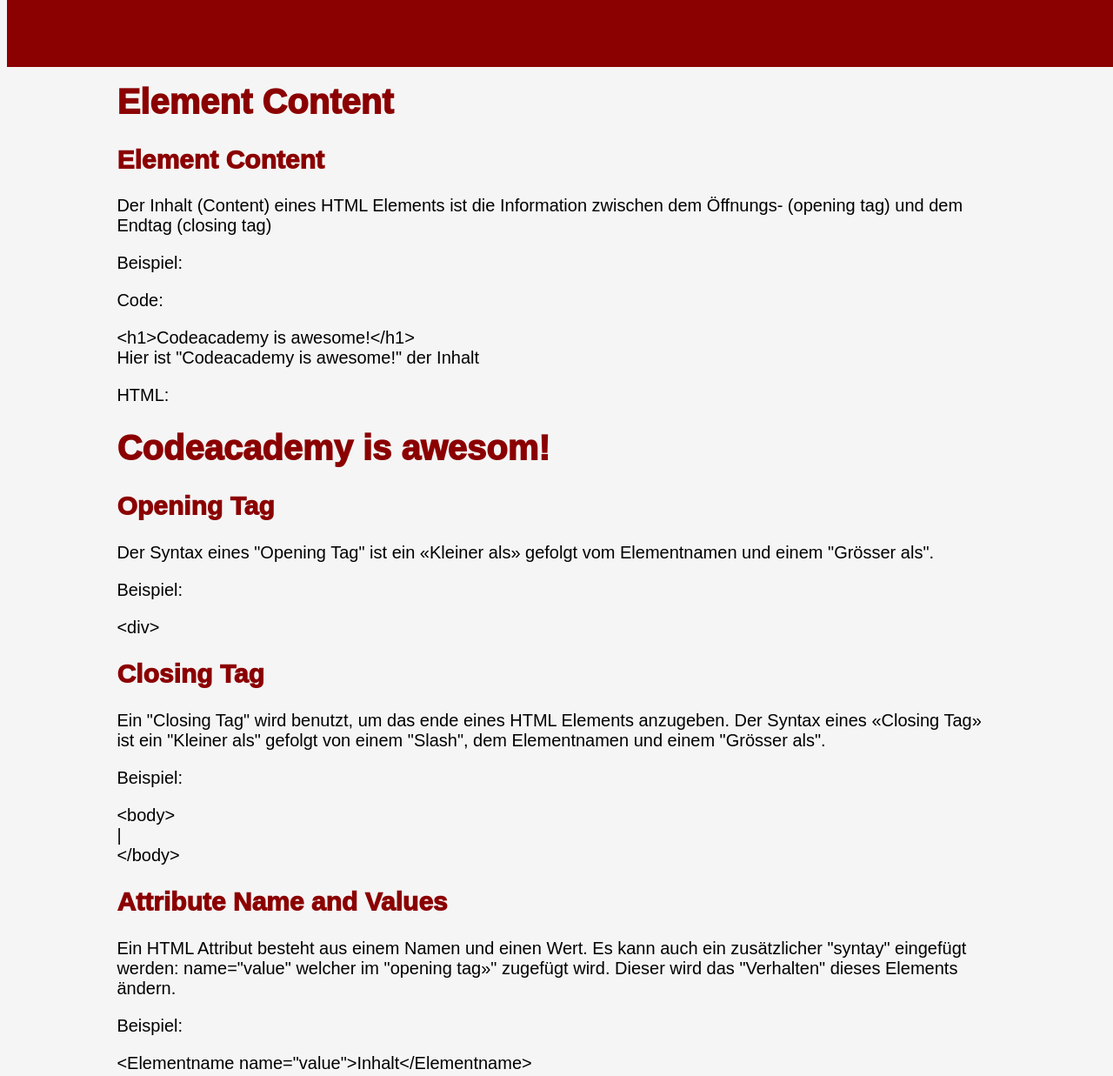
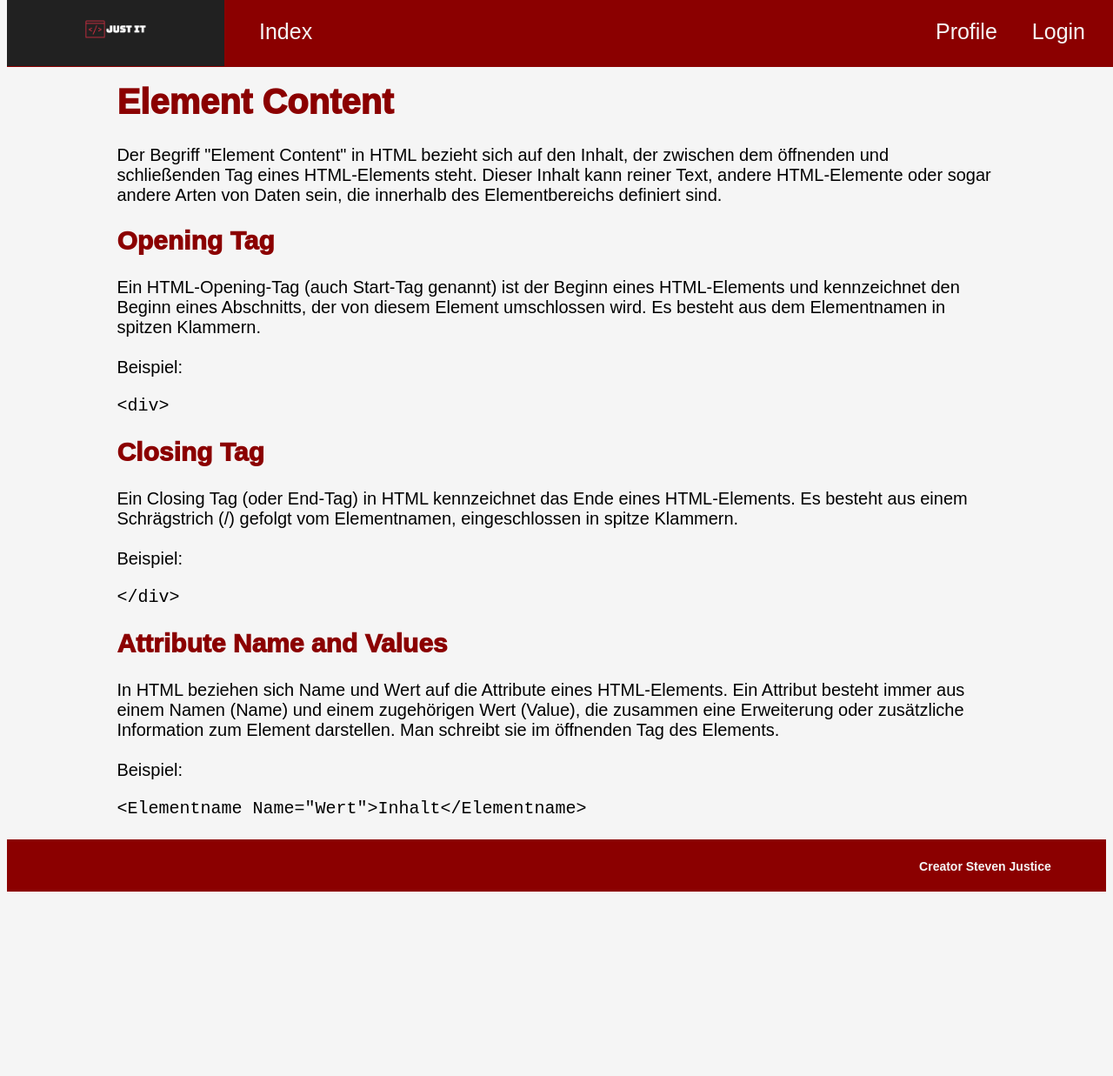
Before and after one commit to Buebeli88/Buebeli88.github.io, a plain HTML site: page resources/html/html/elementcontent.html in a window 1280 px wide. Shown: the top 1237 px of the page at 87% size. After the commit the page ends 1033 px from the top, so only its background shows below. Drawn offline with Linux system fonts and the light colour scheme.

Commit message:
Bearbeiten von html files

```diff
--- a/resources/html/html/elementcontent.html
+++ b/resources/html/html/elementcontent.html
@@ -7,61 +7,72 @@
     <link rel="stylesheet" href="../../css/layout.css" />
   </head>
   <body>
-    <header></header>
+    <header class="header">
+      <div class="left">
+        <a href="../../../index.html">
+          <img
+            src="../../images/justlogo/Just IT-horizontal.png"
+            alt="Just IT Logo"
+            width="250"
+            height="85"
+            class="logo"
+        /></a>
+        <a href="liste.html" class="liste">Index</a>
+      </div>
+      <div class="right">
+        <a href="" class="navlink">Profile</a>
+        <a href="" class="navlink">Login</a>
+      </div>
+    </header>
     <div class="container">
       <main>
         <h1>Element Content</h1>
-        <div class="elementcontent">
-          <h2>Element Content</h2>
-          <p>
-            Der Inhalt (Content) eines HTML Elements ist die Information
-            zwischen dem Öffnungs- (opening tag) und dem Endtag (closing tag)
-          </p>
-          <p>Beispiel:</p>
-          <div class="bspelement">
-            <div class="bspelement1">
-              <p>Code:</p>
-              <p>
-                &lt;h1&gt;Codeacademy is awesome!&lt;/h1&gt;<br />
-                Hier ist "Codeacademy is awesome!" der Inhalt
-              </p>
-            </div>
-            <div class="bspelement2">
-              <p>HTML:</p>
-              <h1 class="h1element">Codeacademy is awesom!</h1>
-            </div>
-          </div>
-        </div>
-        <div class="openingtag">
+        <p>
+          Der Begriff "Element Content" in HTML bezieht sich auf den Inhalt, der
+          zwischen dem öffnenden und schließenden Tag eines HTML-Elements steht.
+          Dieser Inhalt kann reiner Text, andere HTML-Elemente oder sogar andere
+          Arten von Daten sein, die innerhalb des Elementbereichs definiert
+          sind.
+        </p>
+        <section class="openingtag">
           <h2>Opening Tag</h2>
           <p>
-            Der Syntax eines "Opening Tag" ist ein «Kleiner als» gefolgt vom
-            Elementnamen und einem "Grösser als".
+            Ein HTML-Opening-Tag (auch Start-Tag genannt) ist der Beginn eines
+            HTML-Elements und kennzeichnet den Beginn eines Abschnitts, der von
+            diesem Element umschlossen wird. Es besteht aus dem Elementnamen in
+            spitzen Klammern.
+            <br /><br />
+            Beispiel:
           </p>
-          <p>Beispiel:</p>
-          <p>&lt;div&gt;</p>
-        </div>
-        <div class="closingtag">
+          <code> &lt;div&gt; </code>
+        </section>
+        <section class="closingtag">
           <h2>Closing Tag</h2>
           <p>
-            Ein "Closing Tag" wird benutzt, um das ende eines HTML Elements
-            anzugeben. Der Syntax eines «Closing Tag» ist ein "Kleiner als"
-            gefolgt von einem "Slash", dem Elementnamen und einem "Grösser als".
+            Ein Closing Tag (oder End-Tag) in HTML kennzeichnet das Ende eines
+            HTML-Elements. Es besteht aus einem Schrägstrich (/) gefolgt vom
+            Elementnamen, eingeschlossen in spitze Klammern.
+            <br /><br />
+            Beispiel:
           </p>
-          <p>Beispiel:</p>
-          <p>&lt;body&gt;<br />|<br />&lt;/body&gt;</p>
-        </div>
-        <div class="attributenamevalues">
+          <code> &lt;/div&gt; </code>
+        </section>
+        <section class="attributenamevalues">
           <h2>Attribute Name and Values</h2>
           <p>
-            Ein HTML Attribut besteht aus einem Namen und einen Wert. Es kann
-            auch ein zusätzlicher "syntay" eingefügt werden: name="value"
-            welcher im "opening tag»" zugefügt wird. Dieser wird das "Verhalten"
-            dieses Elements ändern.
+            In HTML beziehen sich Name und Wert auf die Attribute eines
+            HTML-Elements. Ein Attribut besteht immer aus einem Namen (Name) und
+            einem zugehörigen Wert (Value), die zusammen eine Erweiterung oder
+            zusätzliche Information zum Element darstellen. Man schreibt sie im
+            öffnenden Tag des Elements.
+            <br /><br />
+            Beispiel:
           </p>
-          <p>Beispiel:</p>
-          <p>&lt;Elementname name="value"&gt;Inhalt&lt;/Elementname&gt;</p>
-        </div>
+          <code
+            >&lt;Elementname Name="Wert"&gt;Inhalt&lt;/Elementname&gt;
+            <br /><br />
+          </code>
+        </section>
       </main>
     </div>
     <footer>
```
Also changed, not shown: resources/css/html/elementcontent.css (added).
